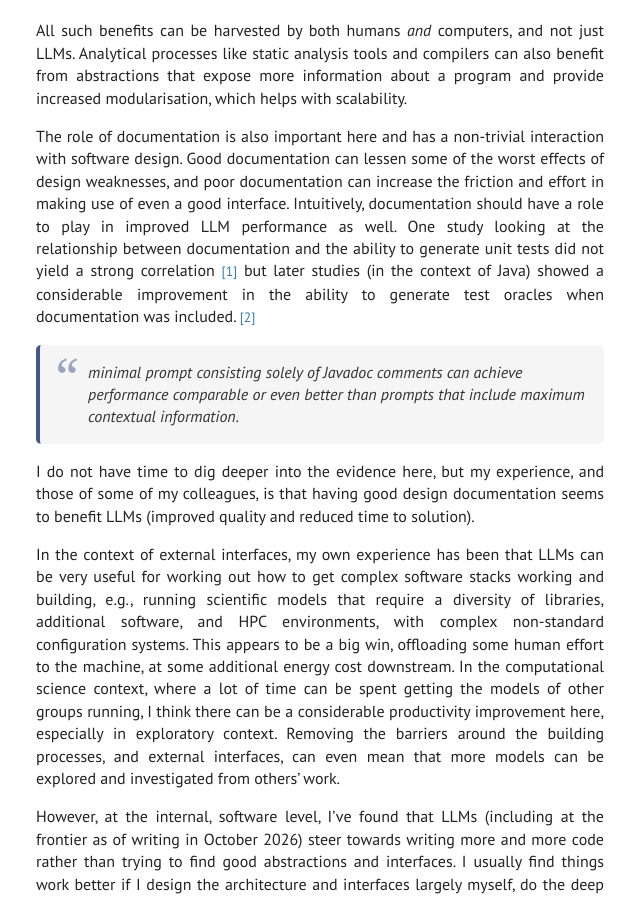
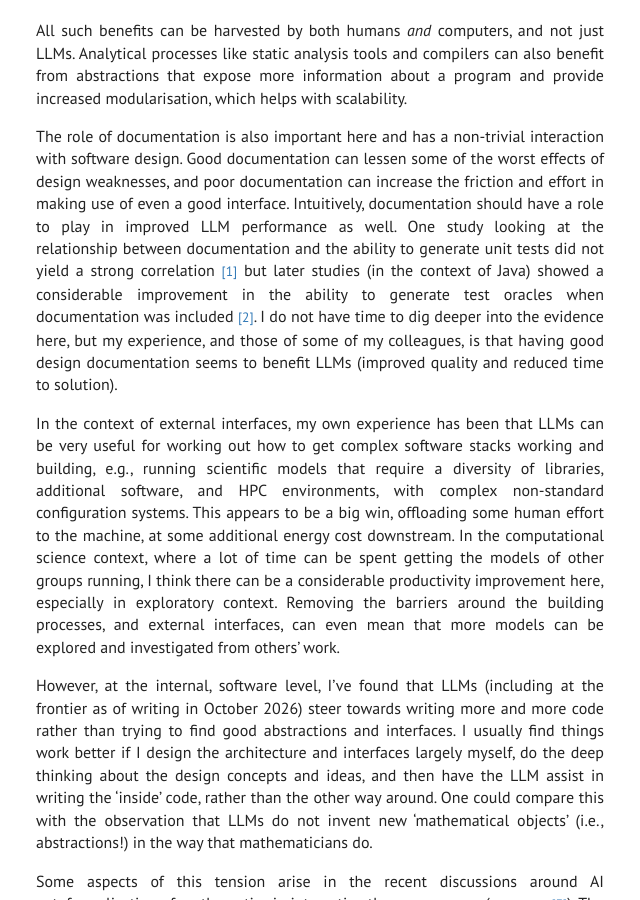
Before and after one commit to dorchard/dorchard.github.io, a Jekyll site: the page built from _blog/2026-11-03-on-interfaces-and-llms.md, in a window 1280 px wide and 900 px high, scrolled down 744 px. Shown: the whole window, without its empty margins (320-960 px from the left). Built offline with Jekyll 4.4.1, drawn with Linux system fonts in a browser that asks for light colours; comment, search, counter and statistics services are not loaded; some of the changed text lies outside the part shown.

```diff
--- a/_blog/2026-11-03-on-interfaces-and-llms.md
+++ b/_blog/2026-11-03-on-interfaces-and-llms.md
@@ -43,11 +43,8 @@ interface. Intuitively, documentation should have a role to play in improved
 LLM performance as well. One study looking at the relationship
 between documentation and the ability to generate
 unit tests did not yield a strong correlation <a class="cite" id="cite-1" href="#ref-1">[1]</a> but later studies (in the context of Java)
- showed a considerable improvement in the ability to generate test oracles when documentation was included.
-<a class="cite" id="cite-2" href="#ref-2">[2]</a>
-
-> minimal prompt consisting solely of Javadoc comments can achieve performance comparable or even better than prompts that include maximum contextual information.
-
+ showed a considerable improvement in the ability to generate test oracles when documentation was included
+<a class="cite" id="cite-2" href="#ref-2">[2]</a>.
 I do not have time to dig
 deeper into the evidence here, but my experience, and those of some of my
 colleagues, is that having good design documentation seems to benefit
@@ -148,8 +145,8 @@ can then give LLMs and humans a stronger set of
 building blocks (a "vocabulary") to work with, reducing their
  overall efforts. But getting to this point requires thought and iteration.
 
-A last germane quote is from Guy Steele's 1998 OOPLSA keynote "Growing
-a language":
+A last germane quote is from Guy Steele's 1998 OOPLSA keynote ["Growing
+a language"](https://www.youtube.com/watch?v=_ahvzDzKdB0):
 
 > [..] a good programmer in these times does not just write programs. A good programmer builds a working vocabulary. In other words, a good programmer does language design, though not from scratch, but by building on the frame of a base language.
 
```
